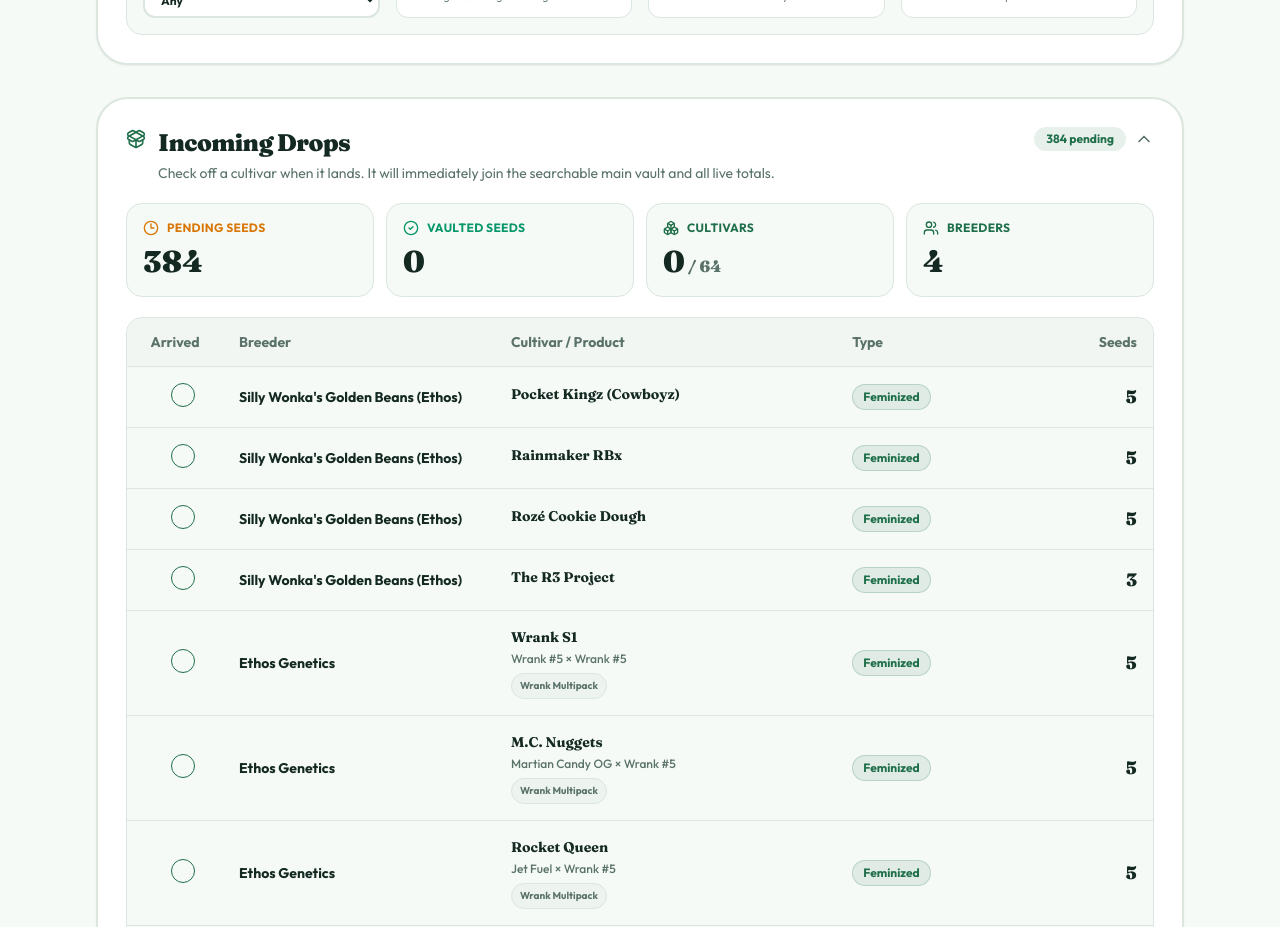
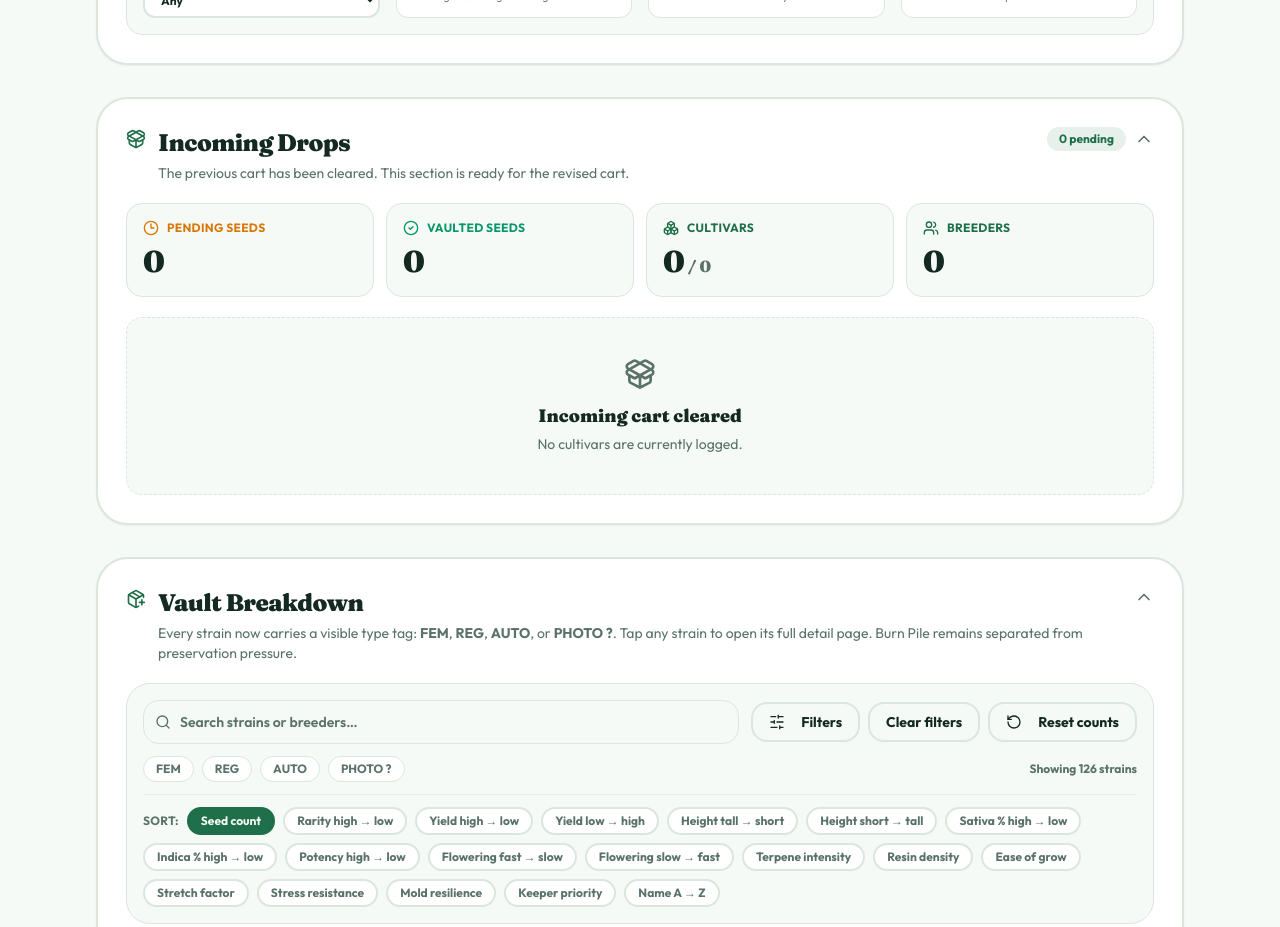
Before and after one commit to cookedagain/cross-lab, a React (Vite) app: page / in a window 1280 px wide. Shown: the part 1680-2607 px from the top of the page. Built offline with nearby package versions, Linux system fonts and the light colour scheme.

Commit message:
[dyad] Clear all incoming drop strains

```diff
--- a/src/components/IncomingDrops.tsx
+++ b/src/components/IncomingDrops.tsx
@@ -28,7 +28,11 @@ const IncomingDrops = () => {
     <CollapsibleSection
       title="Incoming Drops"
       icon={<PackageOpen className="h-5 w-5" />}
-      description="Check off a cultivar when it lands. It will immediately join the searchable main vault and all live totals."
+      description={
+        INCOMING_DROPS.length > 0
+          ? "Check off a cultivar when it lands. It will immediately join the searchable main vault and all live totals."
+          : "The previous cart has been cleared. This section is ready for the revised cart."
+      }
       badge={
         <span className="rounded-full bg-primary/10 px-3 py-1 text-xs font-black text-primary">
           {pendingSeedTotal} pending
@@ -68,6 +72,13 @@ const IncomingDrops = () => {
         </div>
       </div>
 
+      {INCOMING_DROPS.length === 0 ? (
+        <div className="rounded-2xl border border-dashed border-border bg-background px-6 py-10 text-center">
+          <PackageOpen className="mx-auto h-8 w-8 text-muted-foreground" />
+          <p className="mt-3 font-display text-lg font-black">Incoming cart cleared</p>
+          <p className="mt-1 text-sm text-muted-foreground">No cultivars are currently logged.</p>
+        </div>
+      ) : (
         <div className="overflow-hidden rounded-2xl border border-border bg-background">
           <Table>
             <TableHeader>
@@ -130,6 +141,7 @@ const IncomingDrops = () => {
             </TableBody>
           </Table>
         </div>
+      )}
     </CollapsibleSection>
   );
 };
--- a/src/data/incomingDrops.ts
+++ b/src/data/incomingDrops.ts
@@ -10,83 +10,10 @@ export type IncomingDrop = {
   flowering?: string;
 };
 
-export const INCOMING_DROPS: IncomingDrop[] = [
-  { breeder: "Silly Wonka's Golden Beans (Ethos)", cultivar: "Pocket Kingz (Cowboyz)", type: "Feminized", count: 5 },
-  { breeder: "Silly Wonka's Golden Beans (Ethos)", cultivar: "Rainmaker RBx", type: "Feminized", count: 5 },
-  { breeder: "Silly Wonka's Golden Beans (Ethos)", cultivar: "Rozé Cookie Dough", type: "Feminized", count: 5 },
-  { breeder: "Silly Wonka's Golden Beans (Ethos)", cultivar: "The R3 Project", type: "Feminized", count: 3 },
-
-  { breeder: "Ethos Genetics", cultivar: "Wrank S1", type: "Feminized", count: 5, pack: "Wrank Multipack", lineage: "Wrank #5 × Wrank #5" },
-  { breeder: "Ethos Genetics", cultivar: "M.C. Nuggets", type: "Feminized", count: 5, pack: "Wrank Multipack", lineage: "Martian Candy OG × Wrank #5" },
-  { breeder: "Ethos Genetics", cultivar: "Rocket Queen", type: "Feminized", count: 5, pack: "Wrank Multipack", lineage: "Jet Fuel × Wrank #5" },
-  { breeder: "Ethos Genetics", cultivar: "Sprinkles", type: "Feminized", count: 5, pack: "Wrank Multipack", lineage: "Dip n’ Stax × Wrank #5" },
-  { breeder: "Ethos Genetics", cultivar: "Purple Nasty", type: "Feminized", count: 5, pack: "Wrank Multipack", lineage: "Lemon Cherry Pie × Wrank #5" },
-  { breeder: "Ethos Genetics", cultivar: "Dirty Banana", type: "Feminized", count: 5, pack: "Wrank Multipack", lineage: "Banana Hammock AUTO F1 × Wrank #5" },
-
-  { breeder: "Ethos Genetics", cultivar: "Piña Colada", type: "Feminized Autoflower", count: 5, pack: "Tropical Thunder Auto Multipack", lineage: "Piña × Banana Hammock" },
-  { breeder: "Ethos Genetics", cultivar: "My Thai", type: "Feminized Autoflower", count: 5, pack: "Tropical Thunder Auto Multipack", lineage: "Purple Thai × Banana Hammock" },
-  { breeder: "Ethos Genetics", cultivar: "Banana Split", type: "Feminized Autoflower", count: 5, pack: "Tropical Thunder Auto Multipack", lineage: "Banana Daddy × Banana Hammock" },
-  { breeder: "Ethos Genetics", cultivar: "Bello y Dulce", type: "Feminized Autoflower", count: 5, pack: "Tropical Thunder Auto Multipack", lineage: "(Zweet × Piña) × Piña" },
-  { breeder: "Ethos Genetics", cultivar: "Deliziosa", type: "Feminized Autoflower", count: 5, pack: "Tropical Thunder Auto Multipack", lineage: "(Lilac Diesel × Piña) × Piña" },
-  { breeder: "Ethos Genetics", cultivar: "Piña Pequeña", type: "Feminized Autoflower", count: 5, pack: "Tropical Thunder Auto Multipack", lineage: "Runtz Auto × Piña" },
-
-  { breeder: "Ethos Genetics", cultivar: "10th Planet R1", type: "Feminized", count: 10 },
-  { breeder: "Ethos Genetics", cultivar: "Martian Fuel GEN1", type: "Feminized", count: 5, pack: "GEN 1 Duet", lineage: "Martian Candy OG × Banana Daddy AUTO IBL" },
-  { breeder: "Ethos Genetics", cultivar: "Pocket Rocket GEN1", type: "Feminized", count: 5, pack: "GEN 1 Duet", lineage: "Jet Fuel × Banana Daddy AUTO IBL" },
-  { breeder: "Ethos Genetics", cultivar: "Cherry Zoap R1", type: "Feminized", count: 5, pack: "Zoap Duet", lineage: "Zoap × Cherry Pie" },
-  { breeder: "Ethos Genetics", cultivar: "Sun Dart R1", type: "Feminized", count: 5, pack: "Zoap Duet", lineage: "Zoap × Tahoe OG" },
-  { breeder: "Ethos Genetics", cultivar: "Double Cherry Pie R1", type: "Feminized", count: 5, pack: "Trop Cherry Duet", lineage: "Trop Cherry × Cherry Pie" },
-  { breeder: "Ethos Genetics", cultivar: "Trop Cherry OG R1", type: "Feminized", count: 5, pack: "Trop Cherry Duet", lineage: "Trop Cherry × SFV OG" },
-  { breeder: "Ethos Genetics", cultivar: "Pepe Silvia R1", type: "Feminized", count: 10 },
-
-  { breeder: "Ethos Genetics", cultivar: "Cherry Punch × Lilac Diesel #22", type: "Feminized", count: 5, pack: "Lilac Diesel #22 Multipack", lineage: "Cherry Punch × Lilac Diesel #22", flowering: "8–9 weeks" },
-  { breeder: "Ethos Genetics", cultivar: "Grandpa’s Stash × Lilac Diesel #22", type: "Feminized", count: 5, pack: "Lilac Diesel #22 Multipack", lineage: "Grandpa’s Stash × Lilac Diesel #22", flowering: "8–10 weeks" },
-  { breeder: "Ethos Genetics", cultivar: "White Wedding × Lilac Diesel #22", type: "Feminized", count: 5, pack: "Lilac Diesel #22 Multipack", lineage: "White Wedding × Lilac Diesel #22", flowering: "9–10 weeks" },
-  { breeder: "Ethos Genetics", cultivar: "Durban Poison × Lilac Diesel #22", type: "Feminized", count: 5, pack: "Lilac Diesel #22 Multipack", lineage: "Durban Poison × Lilac Diesel #22", flowering: "10 weeks" },
-  { breeder: "Ethos Genetics", cultivar: "Lemon Berry Candy OG × Lilac Diesel #22", type: "Feminized", count: 5, pack: "Lilac Diesel #22 Multipack", lineage: "Lemon Berry Candy OG × Lilac Diesel #22", flowering: "9 weeks" },
-  { breeder: "Ethos Genetics", cultivar: "Mandarin Cookies × Lilac Diesel #22", type: "Feminized", count: 5, pack: "Lilac Diesel #22 Multipack", lineage: "Mandarin Cookies × Lilac Diesel #22", flowering: "9–10 weeks" },
-
-  { breeder: "Ethos Genetics", cultivar: "Planet Of The Grapes Auto", type: "Feminized Autoflower", count: 10 },
-  { breeder: "Ethos Genetics", cultivar: "Liqueur R1", type: "Feminized", count: 10 },
-  { breeder: "Ethos Genetics", cultivar: "Orange Velvet Underground RBx", type: "Feminized", count: 10 },
-  { breeder: "Ethos Genetics", cultivar: "Mandarin Zkittlez R1", type: "Feminized", count: 10 },
-  { breeder: "Ethos Genetics", cultivar: "Grape Balls Of Fire RBx", type: "Feminized", count: 5 },
-
-  { breeder: "In House Genetics", cultivar: "Bananium", type: "Feminized", count: 5 },
-  { breeder: "In House Genetics", cultivar: "Big Drip", type: "Feminized", count: 5 },
-  { breeder: "In House Genetics", cultivar: "Garlic Fusion Gold Pack", type: "Feminized", count: 15 },
-  { breeder: "In House Genetics", cultivar: "Hot Sauce", type: "Feminized", count: 5 },
-  { breeder: "In House Genetics", cultivar: "Magenta OG", type: "Feminized", count: 6 },
-  { breeder: "In House Genetics", cultivar: "Platinum Valley", type: "Feminized", count: 5 },
-  { breeder: "Da Skreets", cultivar: "Runtz S1", type: "Feminized", count: 5 },
-  { breeder: "In House Genetics", cultivar: "PNW Cherries", type: "Feminized", count: 10 },
-  { breeder: "In House Genetics", cultivar: "Tahoe Snow", type: "Feminized", count: 10 },
-  { breeder: "In House Genetics", cultivar: "GASper", type: "Feminized", count: 10 },
-  { breeder: "In House Genetics", cultivar: "Crystal Cookies V2", type: "Feminized", count: 10 },
-  { breeder: "In House Genetics", cultivar: "Frozen Grapes", type: "Feminized", count: 10 },
-
-  { breeder: "Ethos Genetics", cultivar: "Chama", type: "Feminized", count: 5 },
-  { breeder: "Ethos Genetics", cultivar: "Purple Nasty × Martian Candy OG", type: "Feminized", count: 5 },
-  { breeder: "Ethos Genetics", cultivar: "Whiskey OG × Martian Candy OG", type: "Feminized", count: 5 },
-  { breeder: "Ethos Genetics", cultivar: "Original Z RBX", type: "Feminized", count: 5 },
-  { breeder: "Ethos Genetics", cultivar: "Fuego'Z", type: "Feminized", count: 5 },
-  { breeder: "Ethos Genetics", cultivar: "Big Fruity", type: "Feminized", count: 5 },
-  { breeder: "Ethos Genetics", cultivar: "Lemon Cherry Pie × Original Z", type: "Feminized", count: 5 },
-  { breeder: "Ethos Genetics", cultivar: "Rainbow Haze", type: "Feminized", count: 5 },
-  { breeder: "Ethos Genetics", cultivar: "Rocket Queen × Original Z", type: "Feminized", count: 5 },
-  { breeder: "Ethos Genetics", cultivar: "Chama × Original Z", type: "Feminized", count: 5 },
-  { breeder: "Ethos Genetics", cultivar: "Double Daddy Auto", type: "Feminized Autoflower", count: 5 },
-
-  { breeder: "Ethos Genetics", cultivar: "Z Cut RBx2", type: "Feminized", count: 5, lineage: "(Z Cut × The Wrank) × Z Cut × Z Cut" },
-  { breeder: "Ethos Genetics", cultivar: "Fuego’Z R1", type: "Feminized", count: 5, lineage: "Funky Fuego × Original Z" },
-  { breeder: "Ethos Genetics", cultivar: "Atomic Leisure R1", type: "Feminized", count: 5, lineage: "Martian Candy OG × Original Z" },
-  { breeder: "Ethos Genetics", cultivar: "Rocket Queen‘Z R1", type: "Feminized", count: 5, lineage: "Rocket Queen × Original Z" },
-  { breeder: "Ethos Genetics", cultivar: "Rainbow Pie R1", type: "Feminized", count: 5, lineage: "Lemon Cherry Pie × Original Z" },
-  { breeder: "Ethos Genetics", cultivar: "Grape Fruity R1", type: "Feminized", count: 5, lineage: "Little Grapefruit × Original Z" },
-];
+export const INCOMING_DROPS: IncomingDrop[] = [];
 
 export const getIncomingDropId = (drop: IncomingDrop) =>
-  `incoming-${drop.breeder}-${drop.cultivar}`
+  `incoming-v3-${drop.breeder}-${drop.cultivar}`
     .normalize("NFKD")
     .toLowerCase()
     .replace(/[^a-z0-9]+/g, "-")
--- a/src/hooks/useVaultStore.tsx
+++ b/src/hooks/useVaultStore.tsx
@@ -5,7 +5,7 @@ import { showError, showSuccess } from "@/utils/toast";
 
 const INVENTORY_STORAGE_KEY = "crosslab-seed-counts";
 const MULTIPASS_STORAGE_KEY = "crosslab-ethos-multipass";
-const INCOMING_ARRIVALS_STORAGE_KEY = "crosslab-incoming-drops-arrived-v2";
+const INCOMING_ARRIVALS_STORAGE_KEY = "crosslab-incoming-drops-arrived-v3";
 const LOTS_STORAGE_KEY = "crosslab-breeding-lots";
 export const MULTIPASS_BREEDER = "Ethos Genetics";
 
@@ -83,7 +83,10 @@ export const VaultProvider = ({ children }: { children: ReactNode }) => {
 
   const [incomingArrivedIds, setIncomingArrivedIds] = useState<string[]>(() => {
     const parsed = loadJSON<string[]>(INCOMING_ARRIVALS_STORAGE_KEY, []);
-    return Array.isArray(parsed) ? parsed.filter((id) => typeof id === "string") : [];
+    const validIds = new Set(INCOMING_DROPS.map(getIncomingDropId));
+    return Array.isArray(parsed)
+      ? parsed.filter((id) => typeof id === "string" && validIds.has(id))
+      : [];
   });
 
   const [lots, setLots] = useState<BreedingLot[]>(() => {
```
Lines whose indentation alone changed are shown as unchanged.
